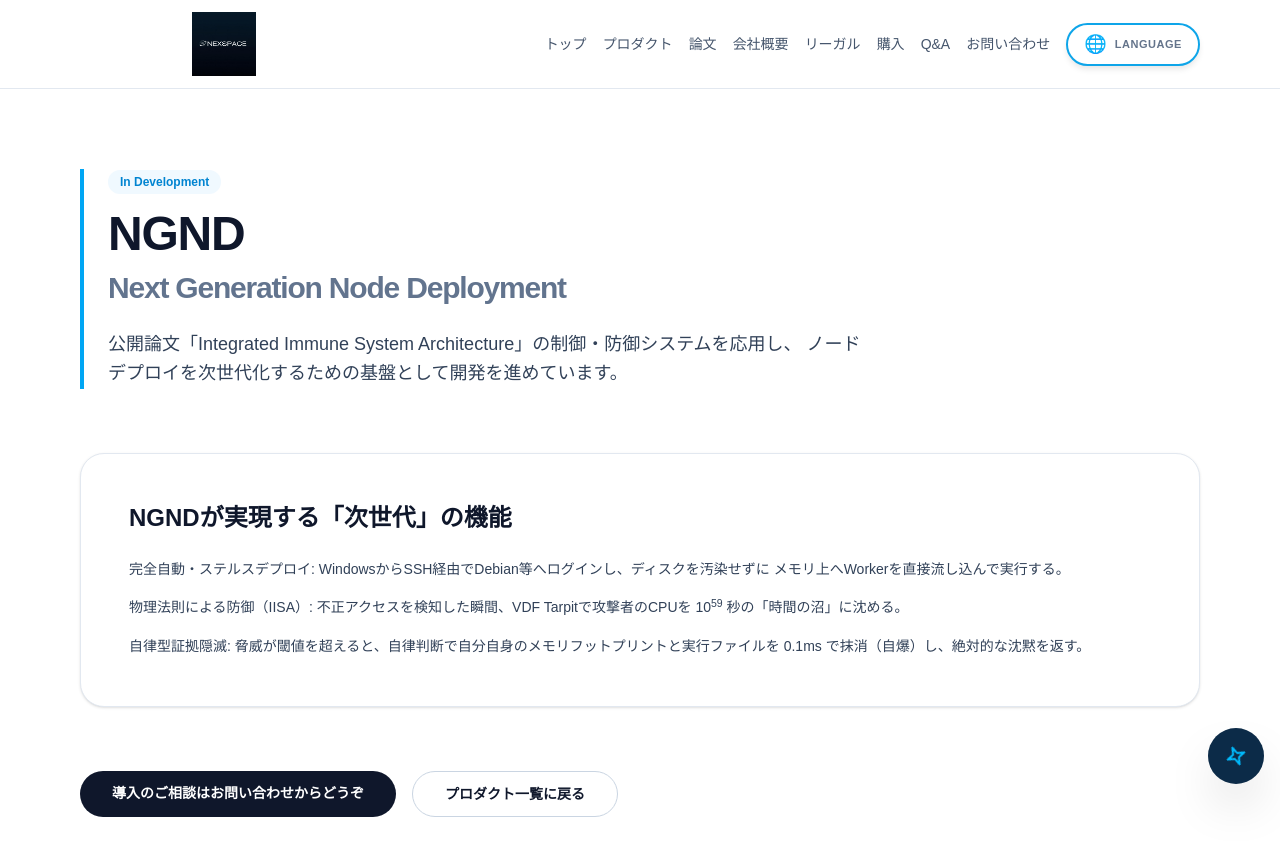
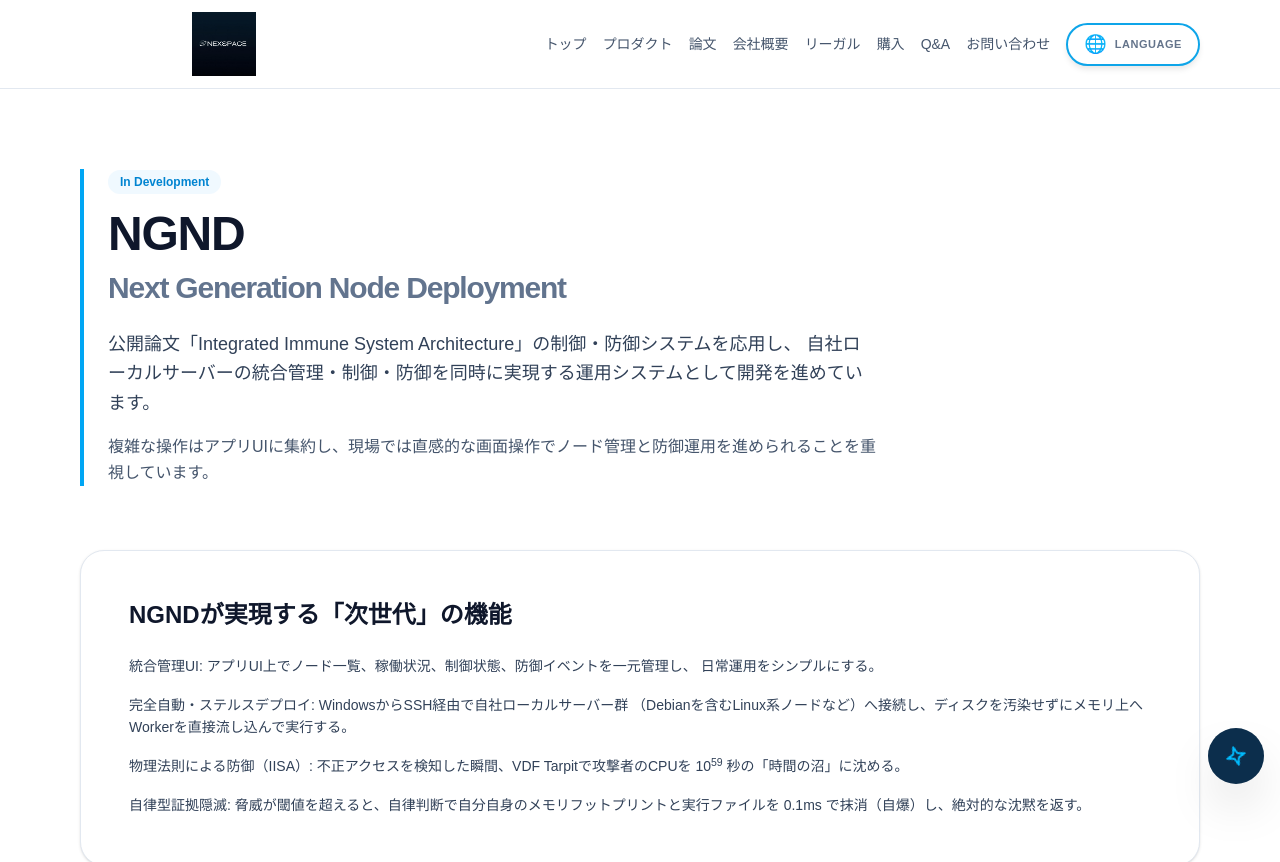
Before and after one commit to mametora311-glitch/nexspace-site, a Next.js app: page /products/ngnd in a window 1280 px wide. Shown: the top 862 px of the page. Built offline with nearby package versions, Linux system fonts and the light colour scheme.

Commit message:
Refine NGND messaging for local server management and UI

```diff
--- a/src/app/page.tsx
+++ b/src/app/page.tsx
@@ -47,7 +47,7 @@ export default function HomePage() {
                 },
                 {
                   title: "NGND",
-                  desc: "Next Generation Node Deployment。次世代ノード展開のための自律実行基盤。",
+                  desc: "自社ローカルサーバーを統合管理・制御・防御する、アプリUI中心の次世代運用システム。",
                   href: "/products/ngnd"
                 },
                 {
@@ -96,12 +96,16 @@ export default function HomePage() {
               <p className="mt-2 text-sm font-semibold text-sky-700">NGNDが実現する「次世代」の機能</p>
               <p className="mt-3 text-sm leading-relaxed text-slate-600">
                 公開論文「Integrated Immune System Architecture」の防御システム設計を応用し、
-                デプロイ基盤に物理制約ベースの制御思想を組み込んでいます。
+                自社ローカルサーバーの統合管理・制御・防御を一体化。アプリUIから直感的に運用できる設計です。
               </p>
               <ul className="mt-6 space-y-4 text-sm leading-relaxed text-slate-700">
                 <li>
-                  完全自動・ステルスデプロイ: WindowsからSSH経由でDebian等へログインし、ディスクを汚染せずに
-                  メモリ上へWorkerを直接流し込んで実行する。
+                  統合管理UI: アプリUI上でノード一覧、稼働状況、制御状態、防御イベントを一元管理し、
+                  日常運用をシンプルにする。
+                </li>
+                <li>
+                  完全自動・ステルスデプロイ: WindowsからSSH経由で自社ローカルサーバー群
+                  （Debianを含むLinux系ノードなど）へ接続し、ディスクを汚染せずにメモリ上へWorkerを直接流し込んで実行する。
                 </li>
                 <li>
                   物理法則による防御（IISA）: 不正アクセスを検知した瞬間、VDF Tarpitで攻撃者のCPUを
@@ -152,7 +156,7 @@ export default function HomePage() {
                 </p>
                 {/* 文字サイズを少し小さめ（text-xl〜2xl）に調整して品良く */}
                 <h3 className="text-xl font-black italic leading-tight text-white md:text-2xl">
-                  "単なるモデルではなく、エンジンとしての AI。"
+                  &quot;単なるモデルではなく、エンジンとしての AI。&quot;
                 </h3>
                 <p className="mt-6 text-sm leading-relaxed text-sky-50/80">
                   モデルを動かすことが目的ではなく、ビジネスを、生活を、そして未来を動かすためのエンジンとしてAIを実装する。それがNEXSPACEの存在意義です。
--- a/src/app/products/ngnd/page.tsx
+++ b/src/app/products/ngnd/page.tsx
@@ -14,7 +14,10 @@ export default function NgndPage() {
         </h1>
         <p className="mt-6 max-w-3xl text-base leading-relaxed text-slate-700 md:text-lg">
           公開論文「Integrated Immune System Architecture」の制御・防御システムを応用し、
-          ノードデプロイを次世代化するための基盤として開発を進めています。
+          自社ローカルサーバーの統合管理・制御・防御を同時に実現する運用システムとして開発を進めています。
+        </p>
+        <p className="mt-4 max-w-3xl text-sm leading-relaxed text-slate-600 md:text-base">
+          複雑な操作はアプリUIに集約し、現場では直感的な画面操作でノード管理と防御運用を進められることを重視しています。
         </p>
       </section>
 
@@ -22,8 +25,12 @@ export default function NgndPage() {
         <h2 className="text-2xl font-bold text-slate-900">NGNDが実現する「次世代」の機能</h2>
         <ul className="mt-6 space-y-4 text-sm leading-relaxed text-slate-700">
           <li>
-            完全自動・ステルスデプロイ: WindowsからSSH経由でDebian等へログインし、ディスクを汚染せずに
-            メモリ上へWorkerを直接流し込んで実行する。
+            統合管理UI: アプリUI上でノード一覧、稼働状況、制御状態、防御イベントを一元管理し、
+            日常運用をシンプルにする。
+          </li>
+          <li>
+            完全自動・ステルスデプロイ: WindowsからSSH経由で自社ローカルサーバー群
+            （Debianを含むLinux系ノードなど）へ接続し、ディスクを汚染せずにメモリ上へWorkerを直接流し込んで実行する。
           </li>
           <li>
             物理法則による防御（IISA）: 不正アクセスを検知した瞬間、VDF Tarpitで攻撃者のCPUを
--- a/src/app/products/page.tsx
+++ b/src/app/products/page.tsx
@@ -18,7 +18,7 @@ export default function ProductsPage() {
     {
       title: "NGND",
       subtitle: "Next Generation Node Deployment",
-      desc: "完全自動・ステルスデプロイとIISA防御を統合した次世代ノードデプロイ基盤。",
+      desc: "自社ローカルサーバーの統合管理・制御・防御を、アプリUIから実行できる次世代運用システム。",
       href: "/products/ngnd",
       tag: "Advanced Architecture",
     },
@@ -78,12 +78,16 @@ export default function ProductsPage() {
         <p className="mt-2 text-sm font-semibold text-sky-700">NGNDが実現する「次世代」の機能</p>
         <p className="mt-3 text-sm leading-relaxed text-slate-600">
           公開論文「Integrated Immune System Architecture」で提示した制御・防御システムを応用し、
-          ノード展開と保全を同時に成立させる設計を採用しています。
+          自社ローカルサーバーの統合管理・制御・防御を同時に成立させる設計を採用。アプリUIで簡単に管理できます。
         </p>
         <ul className="mt-6 space-y-4 text-sm leading-relaxed text-slate-700">
           <li>
-            完全自動・ステルスデプロイ: WindowsからSSH経由でDebian等へログインし、ディスクを汚染せずに
-            メモリ上へWorkerを直接流し込んで実行する。
+            統合管理UI: アプリUI上でノード一覧、稼働状況、制御状態、防御イベントを一元管理し、
+            日常運用をシンプルにする。
+          </li>
+          <li>
+            完全自動・ステルスデプロイ: WindowsからSSH経由で自社ローカルサーバー群
+            （Debianを含むLinux系ノードなど）へ接続し、ディスクを汚染せずにメモリ上へWorkerを直接流し込んで実行する。
           </li>
           <li>
             物理法則による防御（IISA）: 不正アクセスを検知した瞬間、VDF Tarpitで攻撃者のCPUを
--- a/src/app/purchase/page.tsx
+++ b/src/app/purchase/page.tsx
@@ -11,7 +11,7 @@ export default function PurchasePage() {
     {
       name: "NGND",
       status: "開発中",
-      desc: "NGND（Next Generation Node Deployment）は現在開発中です。機能詳細と提供形態は順次公開します。",
+      desc: "NGNDは、自社ローカルサーバーの統合管理・制御・防御をアプリUIで実行できる運用システムとして開発中です。",
       cta: "Coming Soon",
       highlight: false
     }
@@ -71,12 +71,16 @@ export default function PurchasePage() {
         <p className="mt-2 text-sm font-semibold text-sky-700">NGNDが実現する「次世代」の機能</p>
         <p className="mt-3 text-sm leading-relaxed text-slate-600">
           公開論文「Integrated Immune System Architecture」の防御システムを応用し、
-          展開と保全を同時に成立させるアーキテクチャを採用しています。
+          自社ローカルサーバーの統合管理・制御・防御を同時に成立させるアーキテクチャを採用しています。
         </p>
         <ul className="mt-6 space-y-4 text-sm leading-relaxed text-slate-700">
           <li>
-            完全自動・ステルスデプロイ: WindowsからSSH経由でDebian等へログインし、ディスクを汚染せずに
-            メモリ上へWorkerを直接流し込んで実行する。
+            統合管理UI: アプリUI上でノード一覧、稼働状況、制御状態、防御イベントを一元管理し、
+            日常運用をシンプルにする。
+          </li>
+          <li>
+            完全自動・ステルスデプロイ: WindowsからSSH経由で自社ローカルサーバー群
+            （Debianを含むLinux系ノードなど）へ接続し、ディスクを汚染せずにメモリ上へWorkerを直接流し込んで実行する。
           </li>
           <li>
             物理法則による防御（IISA）: 不正アクセスを検知した瞬間、VDF Tarpitで攻撃者のCPUを
```
